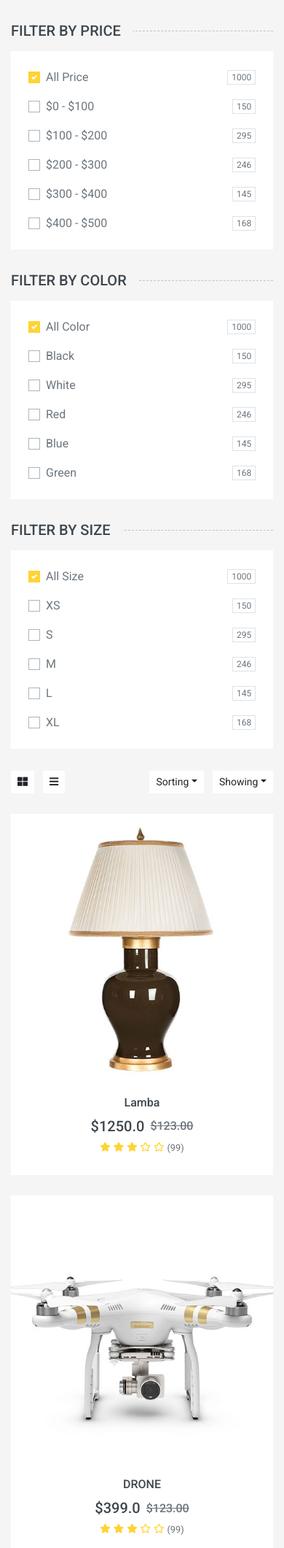
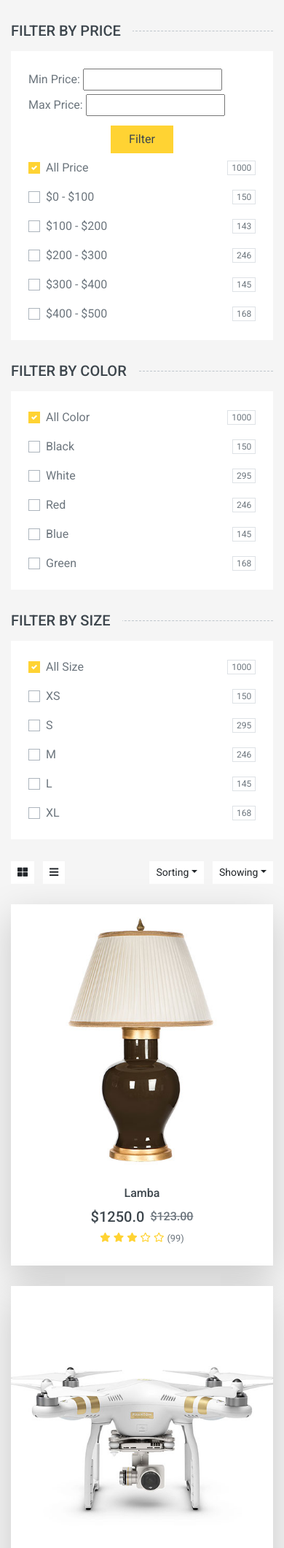
Before and after one commit to ozcanakyuz/e-commerce, a Django app: page /shop in a window 390 px wide. Shown: the part 196-2317 px from the top of the page at 73% size. Run offline with Django 4.2, Linux system fonts and the light colour scheme; data comes from the database, SQL or seed files in the repository; both versions use the stored data as it was after the commit; some libraries are stand-ins or nearby versions.

Commit message:
Product filter ok.
Product filter ok. "shop.html"

```diff
--- a/btk_multishop/home/templates/footer.html
+++ b/btk_multishop/home/templates/footer.html
@@ -15,23 +15,23 @@
                     <div class="col-md-4 mb-5">
                         <h5 class="text-secondary text-uppercase mb-4">Quick Shop</h5>
                         <div class="d-flex flex-column justify-content-start">
-                            <a class="text-secondary mb-2" href="#"><i class="fa fa-angle-right mr-2"></i>Home</a>
-                            <a class="text-secondary mb-2" href="#"><i class="fa fa-angle-right mr-2"></i>Our Shop</a>
-                            <a class="text-secondary mb-2" href="#"><i class="fa fa-angle-right mr-2"></i>Shop Detail</a>
-                            <a class="text-secondary mb-2" href="#"><i class="fa fa-angle-right mr-2"></i>Shopping Cart</a>
-                            <a class="text-secondary mb-2" href="#"><i class="fa fa-angle-right mr-2"></i>Checkout</a>
-                            <a class="text-secondary" href="#"><i class="fa fa-angle-right mr-2"></i>Contact Us</a>
+                            <a class="text-secondary mb-2" href="/"><i class="fa fa-angle-right mr-2"></i>Home</a>
+                            <a class="text-secondary mb-2" href="/shop"><i class="fa fa-angle-right mr-2"></i>Our Shop</a>
+                            <a class="text-secondary mb-2" href="/detail"><i class="fa fa-angle-right mr-2"></i>Shop Detail</a>
+                            <a class="text-secondary mb-2" href="/order/shopcart"><i class="fa fa-angle-right mr-2"></i>Shopping Cart</a>
+                            <a class="text-secondary mb-2" href="/checkout"><i class="fa fa-angle-right mr-2"></i>Checkout</a>
+                            <a class="text-secondary" href="/contact"><i class="fa fa-angle-right mr-2"></i>Contact Us</a>
                         </div>
                     </div>
                     <div class="col-md-4 mb-5">
                         <h5 class="text-secondary text-uppercase mb-4">My Account</h5>
                         <div class="d-flex flex-column justify-content-start">
-                            <a class="text-secondary mb-2" href="#"><i class="fa fa-angle-right mr-2"></i>Home</a>
-                            <a class="text-secondary mb-2" href="#"><i class="fa fa-angle-right mr-2"></i>Our Shop</a>
-                            <a class="text-secondary mb-2" href="#"><i class="fa fa-angle-right mr-2"></i>Shop Detail</a>
-                            <a class="text-secondary mb-2" href="#"><i class="fa fa-angle-right mr-2"></i>Shopping Cart</a>
-                            <a class="text-secondary mb-2" href="#"><i class="fa fa-angle-right mr-2"></i>Checkout</a>
-                            <a class="text-secondary" href="#"><i class="fa fa-angle-right mr-2"></i>Contact Us</a>
+                            <a class="text-secondary mb-2" href="/"><i class="fa fa-angle-right mr-2"></i>Home</a>
+                            <a class="text-secondary mb-2" href="/shop"><i class="fa fa-angle-right mr-2"></i>Our Shop</a>
+                            <a class="text-secondary mb-2" href="/detail"><i class="fa fa-angle-right mr-2"></i>Shop Detail</a>
+                            <a class="text-secondary mb-2" href="/order/shopcart"><i class="fa fa-angle-right mr-2"></i>Shopping Cart</a>
+                            <a class="text-secondary mb-2" href="/checkout"><i class="fa fa-angle-right mr-2"></i>Checkout</a>
+                            <a class="text-secondary" href="contact"><i class="fa fa-angle-right mr-2"></i>Contact Us</a>
                         </div>
                     </div>
                     <div class="col-md-4 mb-5">
--- a/btk_multishop/home/templates/shop.html
+++ b/btk_multishop/home/templates/shop.html
@@ -12,7 +12,7 @@
             <div class="col-12">
                 <nav class="breadcrumb bg-light mb-30">
                     <a class="breadcrumb-item text-dark" href="/">Home</a>
-                    <a class="breadcrumb-item text-dark" href="#">Shop</a>
+                    <a class="breadcrumb-item text-dark" href="/shop">Shop</a>
                     <span class="breadcrumb-item active">Shop List</span>
                 </nav>
             </div>
@@ -28,23 +28,32 @@
                 <!-- Price Start -->
                 <h5 class="section-title position-relative text-uppercase mb-3"><span class="bg-secondary pr-3">Filter by price</span></h5>
                 <div class="bg-light p-4 mb-30">
-                    <form>
+
+                    <form method="get" action="{% url 'shop' %}">
+                        <label for="min_price">Min Price:</label>
+                        <input type="number" name="min_price" value="{{ request.GET.min_price }}" />
+
+                        <label for="max_price">Max Price:</label>
+                        <input type="number" name="max_price" value="{{ request.GET.max_price }}" />
+                        <div class="text-center ">
+                            <button class="btn btn-primary m-2 px-4" type="submit">Filter</button>
+                        </div>
+                    </form>
+
                     <div class="custom-control custom-checkbox d-flex align-items-center justify-content-between mb-3">
                         <input type="checkbox" class="custom-control-input" checked id="price-all">
                         <label class="custom-control-label" for="price-all">All Price</label>
                         <span class="badge border font-weight-normal">1000</span>
                     </div>
                     <div class="custom-control custom-checkbox d-flex align-items-center justify-content-between mb-3">
-                            {% comment %} <form action="" method="POST"> {% endcomment %}
-                                <input type="checkbox" class="custom-control-input" id="price-1">
+                        <input type="checkbox" class="custom-control-input" name="price-1" id="price-1">
                         <label class="custom-control-label" for="price-1">$0 - $100</label>
                         <span class="badge border font-weight-normal">150</span>
-                            {% comment %} </form> {% endcomment %}
                     </div>
                     <div class="custom-control custom-checkbox d-flex align-items-center justify-content-between mb-3">
                         <input type="checkbox" class="custom-control-input" id="price-2">
                         <label class="custom-control-label" for="price-2">$100 - $200</label>
-                            <span class="badge border font-weight-normal">295</span>
+                        <span class="badge border font-weight-normal">143</span>
                     </div>
                     <div class="custom-control custom-checkbox d-flex align-items-center justify-content-between mb-3">
                         <input type="checkbox" class="custom-control-input" id="price-3">
@@ -61,7 +70,6 @@
                         <label class="custom-control-label" for="price-5">$400 - $500</label>
                         <span class="badge border font-weight-normal">168</span>
                     </div>
-                    </form>
                 </div>
                 <!-- Price End -->
 
@@ -173,8 +181,48 @@
                             </div>
                         </div>
                     </div>
+
+
+                    {% for product in products %}
+
+                    <div class="col-lg-4 col-md-6 col-sm-6 pb-1">
+                        <div class="product-item bg-light mb-4 shadow-lg">
+                            <div class="product-img position-relative overflow-hidden">
+                                <img class="img-fluid w-100" src="{{product.image.url}}" alt="">
+                                <div class="product-action">
+                                    <a class="btn btn-outline-dark btn-square" href="/order/addtocart/{{ product.id }}"><i class="fa fa-shopping-cart"></i></a>
+                                    <a class="btn btn-outline-dark btn-square" href="/order/addtofavorits/{{ product.id }}"><i class="far fa-heart"></i></a>
+                                    <a class="btn btn-outline-dark btn-square" href=""><i class="fa fa-sync-alt"></i></a>
+                                    <a class="btn btn-outline-dark btn-square" href="/product_detail/{{ product.id }}/{{ product.slug }}"><i class="fa fa-search"></i></a>
+                                </div>
+                            </div>
+                            <div class="text-center py-4">
+                                <a class="h6 text-decoration-none text-truncate" href="">{{product.title}}</a>
+                                <div class="d-flex align-items-center justify-content-center mt-2">
+                                    <h5>${{product.price}}</h5><h6 class="text-muted ml-2"><del>$123.00</del></h6>
+                                </div>
+                                <div class="d-flex align-items-center justify-content-center mb-1">
+                                    <small class="fa fa-star text-primary mr-1"></small>
+                                    <small class="fa fa-star text-primary mr-1"></small>
+                                    <small class="fa fa-star text-primary mr-1"></small>
+                                    <small class="far fa-star text-primary mr-1"></small>
+                                    <small class="far fa-star text-primary mr-1"></small>
+                                    <small>(99)</small>
+                                </div>
+                            </div>
+                        </div>
+                    </div>
+
+                    {% endfor %}
+
+                    <div class="m-auto shadow-lg px-4">
+                        <hr>
+                        <h2 class="text-center text-danger"><u>ALT TARAF FILTRESIZ BİR ŞEKİLDE GÖSTERİLİYOR</u></h2>
+                        <hr>
+                    </div>
+
                     {% for urun in urunler %}
-                    <div class="col-lg-4 col-md-6 col-sm-6 pb-1">
+                    <div class="col-lg-4 col-md-6 col-sm-6 pb-1 mt-4">
                         <div class="product-item bg-light mb-4">
                             <div class="product-img position-relative overflow-hidden">
                                 <img class="img-fluid w-100" src="{{urun.image.url}}" alt="">
--- a/btk_multishop/home/views.py
+++ b/btk_multishop/home/views.py
@@ -21,7 +21,17 @@ def index(request):
 
 def shop(request):
     urunler = Product.objects.all()
+
+    #! FILTRELEME OZELLIGI
+    min_price = request.GET.get('min_price', 0)
+    max_price = request.GET.get('max_price', float('inf'))
+    if min_price == "" or max_price == "":
+        return render(request, 'shop.html')
+    else:
+        products = Product.objects.filter(price__range=(min_price, max_price))
+
     context = {'page': 'shop',
+               'products': products,
                'urunler': urunler,}
     return render(request, 'shop.html', context)
 
```
Also changed, not shown: btk_multishop/home/templates/product_list.html (added, +127 -0 lines), btk_multishop/db.sqlite3, btk_multishop/uploads/images/users/cat-1_VUc6YEv.jpg (added). Lines whose indentation alone changed are shown as unchanged.
